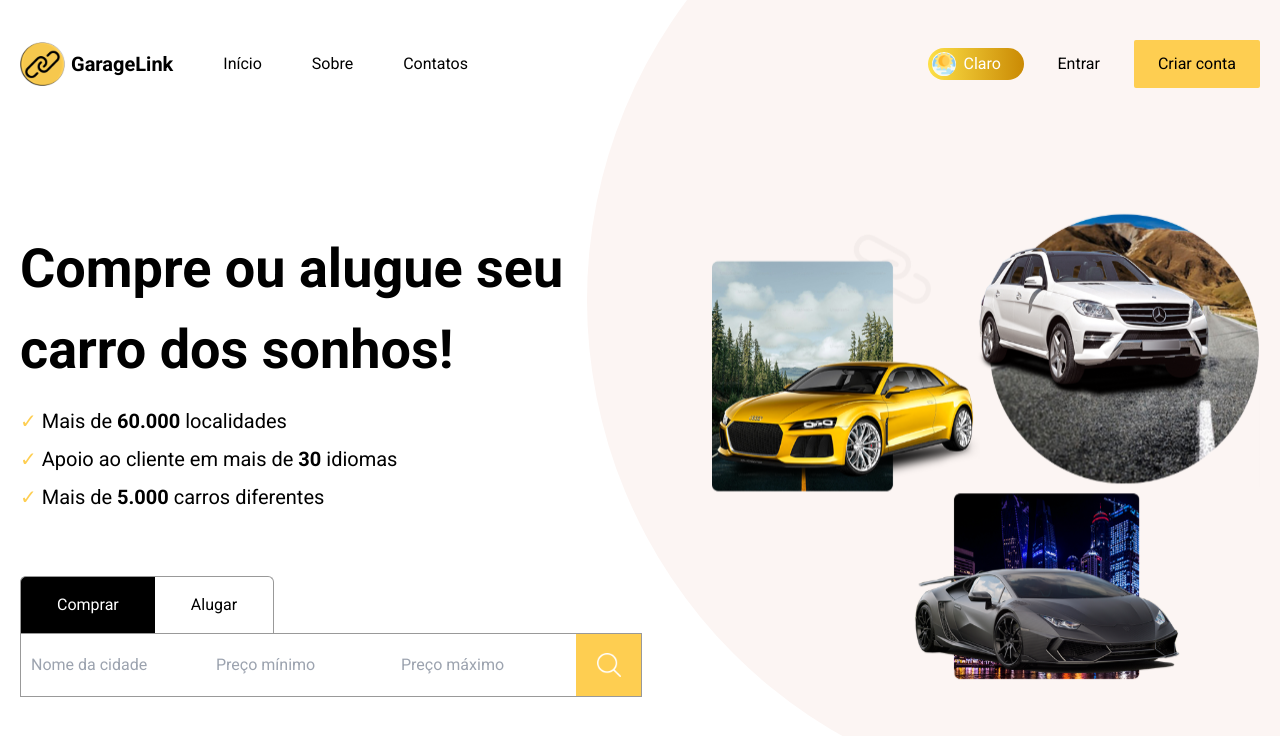
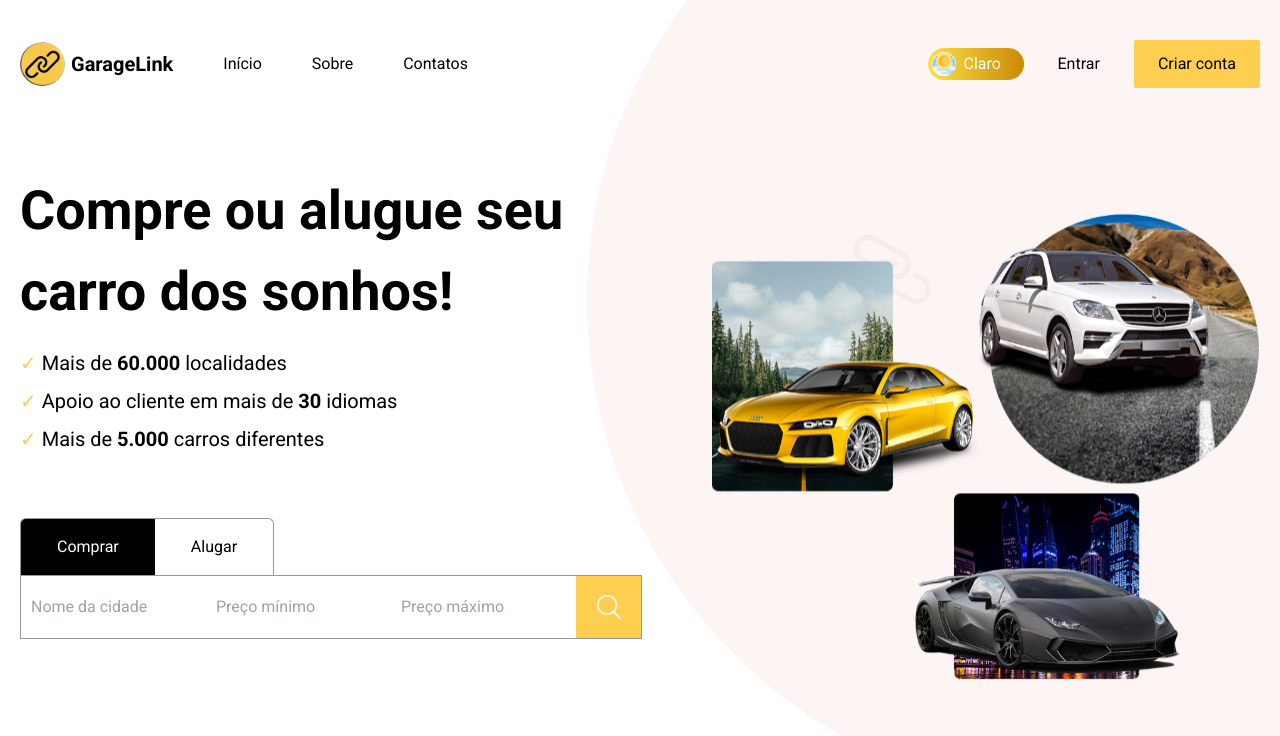
Before and after one commit to Diego-Sant/GarageLink, a React (Create React App) app: page / in a window 1280 px wide. Shown: the top 736 px of the page. Built offline with nearby package versions, Linux system fonts and the light colour scheme.

Commit message:
design fixes

```diff
--- a/src/routes/homePage.jsx
+++ b/src/routes/homePage.jsx
@@ -3,14 +3,14 @@ import SearchBar from "../components/SearchBar";
 function HomePage() {
 
     return (
-        <div className="flex h-[100%] dark:text-white">
+        <div className="flex min-h-screen dark:text-white overflow-auto sm:overflow-hidden">
             <div className="flex flex-[3] justify-center items-center">
-                <div className="xl:pr-[70px] flex flex-col gap-y-16">
+                <div className="xl:pr-[70px] flex flex-col gap-y-12 sm:gap-y-16 mb-10">
 
-                    <div className="flex flex-col gap-y-4">
+                    <div className="flex flex-col gap-y-4 -mt-[4rem] sm:-mt-[15rem] xl:-mt-[8rem]">
 
                         <h1 className="font-bold text-[36px] md:text-[46px]
-                        xl:text-[54px] mt-[140px]">Compre ou alugue seu carro dos sonhos!
+                        xl:text-[54px]">Compre ou alugue seu carro dos sonhos!
                         </h1>
 
                         <div className="text-[20px] flex flex-col gap-y-2">
```
